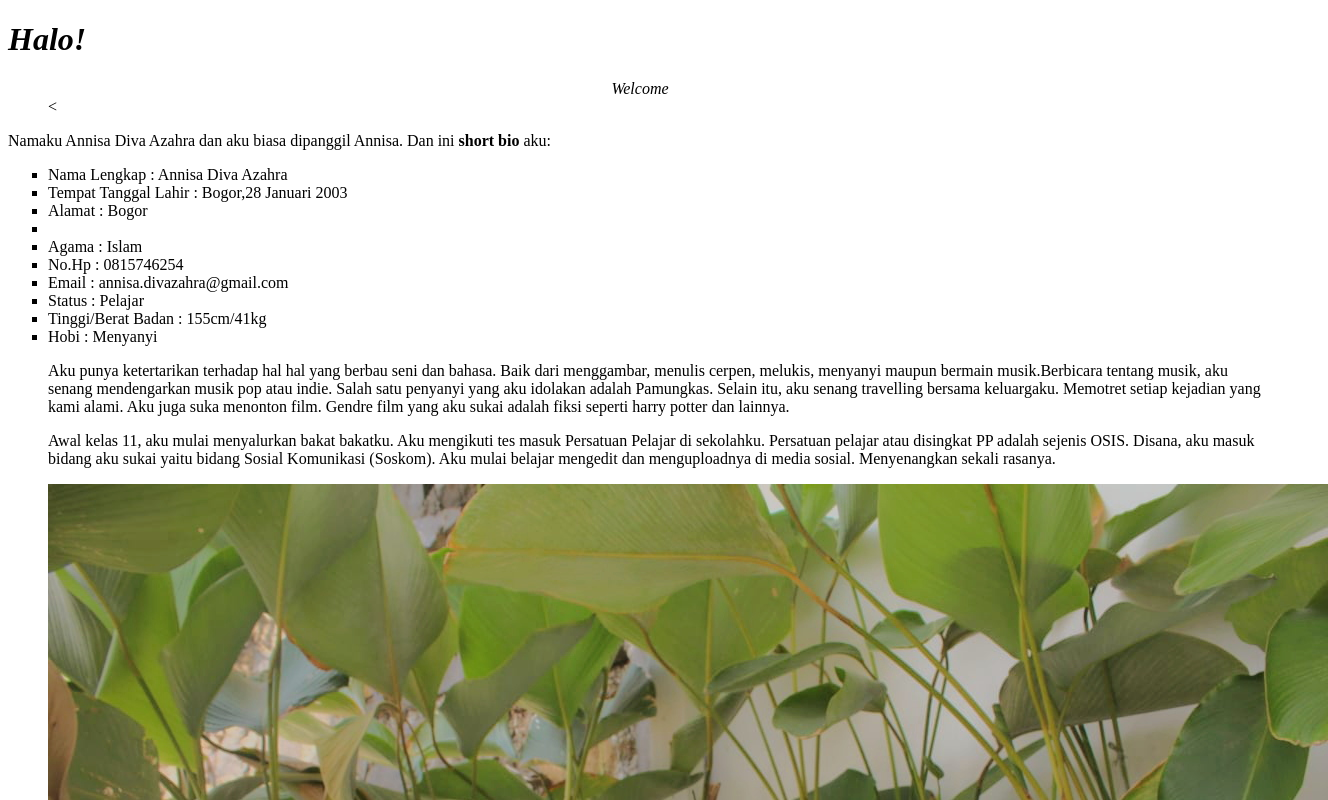
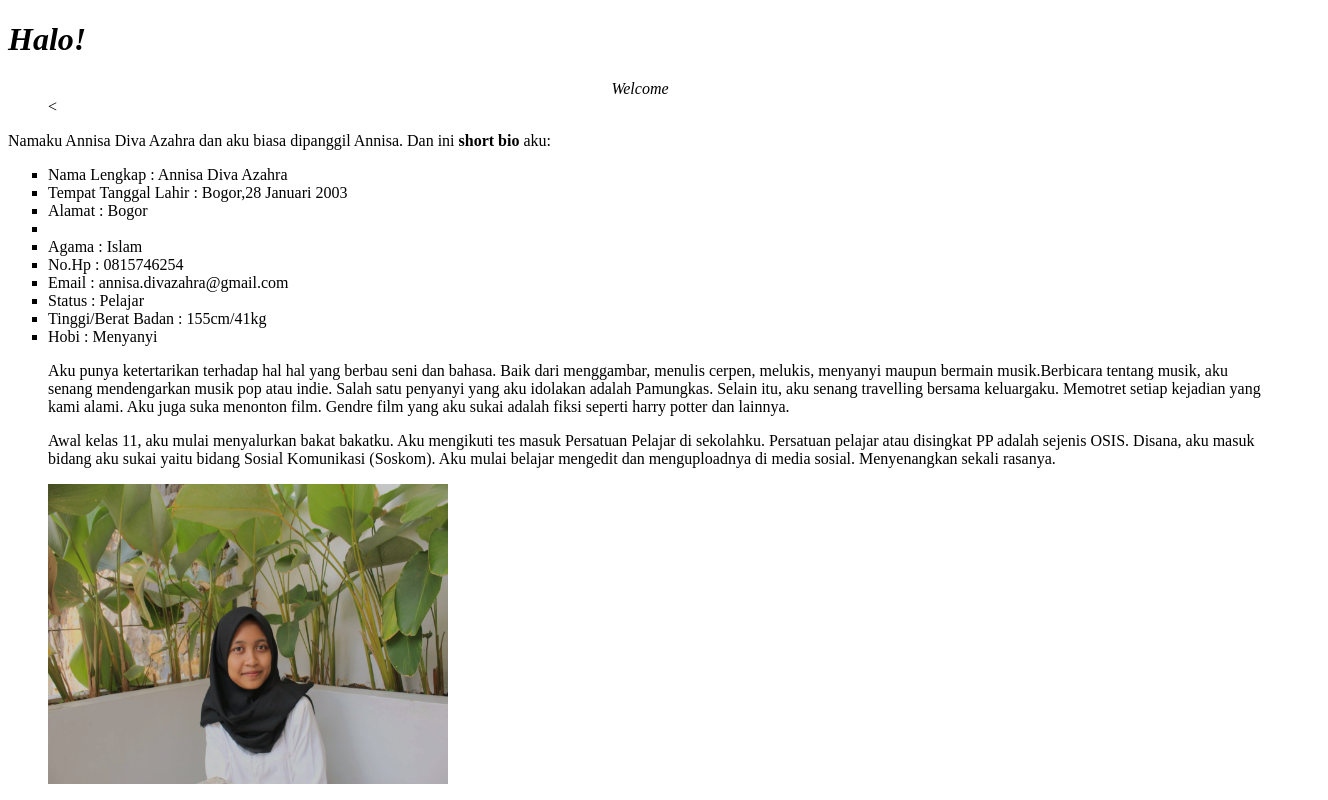
Before and after one commit to annisadivazahra/annisadivazahra.github.io, a plain HTML site: page index.html in a window 1280 px wide. Shown: the top 800 px of the page, 1328 px wide, since content can reach past the window. Drawn offline with Linux system fonts and the light colour scheme.

Commit message:
Update index.html

```diff
--- a/index.html
+++ b/index.html
@@ -20,7 +20,7 @@
 	<p>    Aku punya ketertarikan terhadap hal hal yang berbau seni dan bahasa. Baik dari menggambar, menulis cerpen, melukis, menyanyi maupun bermain musik.Berbicara tentang musik, aku senang mendengarkan musik pop atau indie. Salah satu penyanyi yang aku idolakan adalah Pamungkas. Selain itu, aku senang travelling bersama keluargaku. Memotret setiap kejadian yang kami alami. Aku juga suka menonton film. Gendre film yang aku sukai adalah fiksi seperti harry potter dan lainnya.</p>
 	<p>    Awal kelas 11, aku mulai menyalurkan bakat bakatku. Aku mengikuti tes masuk Persatuan Pelajar di sekolahku. Persatuan pelajar atau disingkat PP adalah sejenis OSIS. Disana, aku masuk bidang aku sukai yaitu bidang Sosial Komunikasi (Soskom). Aku mulai belajar mengedit dan menguploadnya di media sosial. Menyenangkan sekali rasanya.</p>
 
-<img src="nisa.jpg">
+<img src="nisa.jpg" width= "400px" height="300px">
 <p> <center> Terimakasih telah membaca blogku!.</center></p>
 
 <blockquote></blockquote>
```
